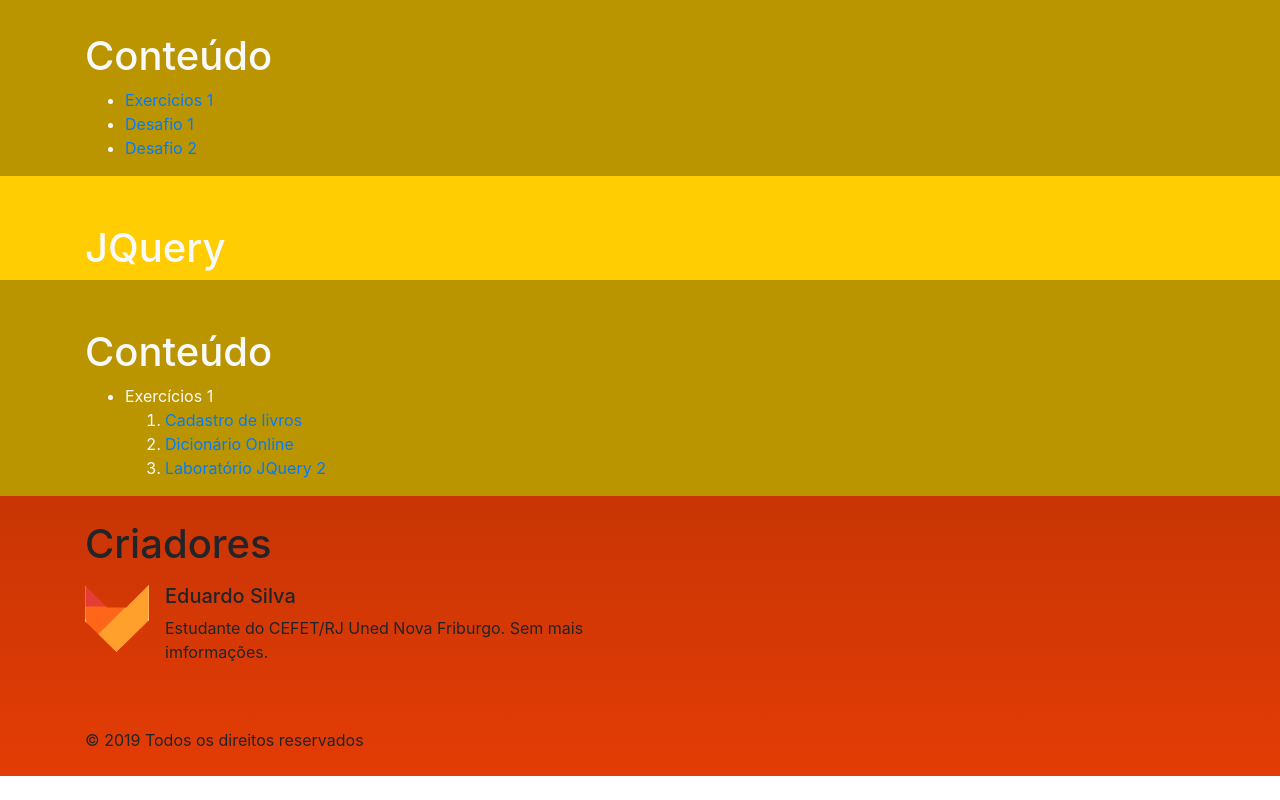
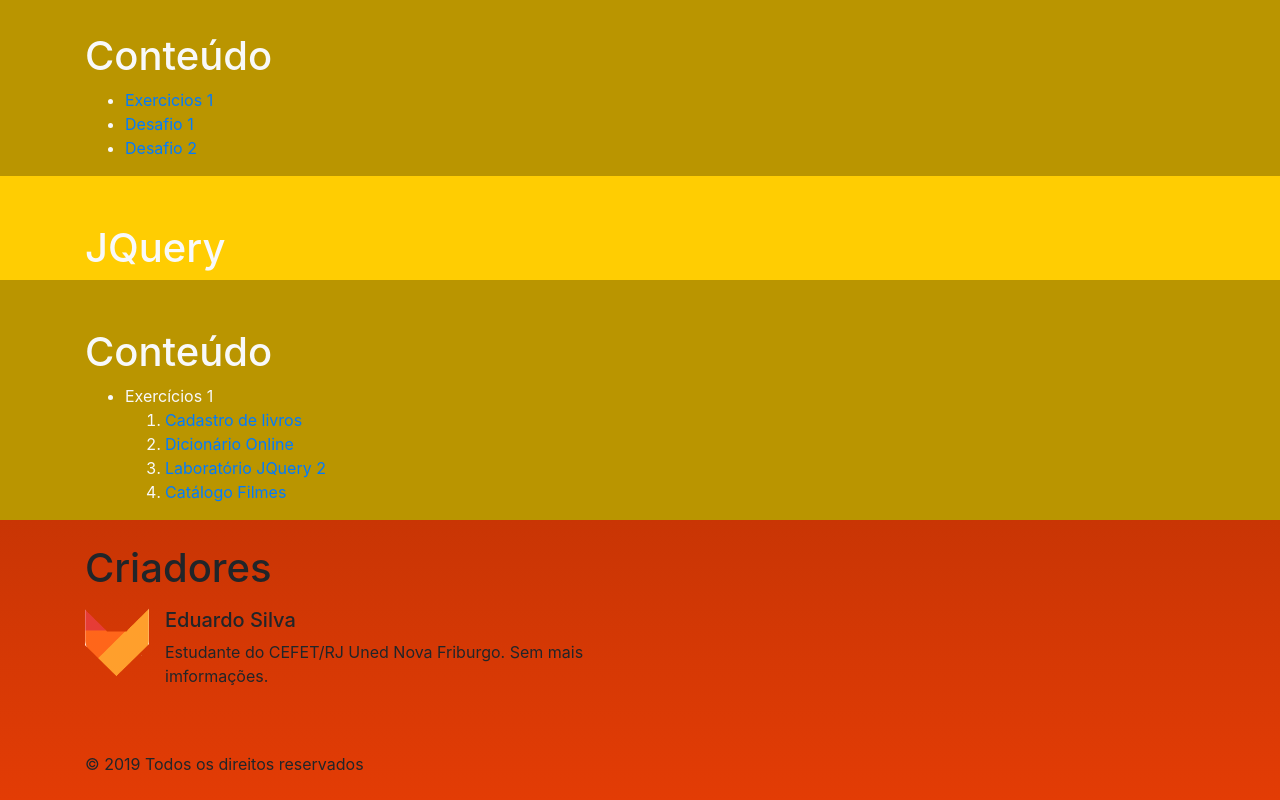
Before and after one commit to FastestFoxy/FastestFoxy.github.io, a plain HTML site: page index.html in a window 1280 px wide. Shown: the part 1617-2417 px from the top of the page. Before the commit the page ends 2393 px from the top, so only its background shows below. Drawn offline with Linux system fonts and the light colour scheme.

Commit message:
Add link do catalogo_filmes.html

```diff
--- a/index.html
+++ b/index.html
@@ -202,6 +202,7 @@
                   <li><a href="js-aula/form1.html">Cadastro de livros</a></li>
                   <li><a href="js-aula/form2.html">Dicionário Online</a></li>
                   <li><a href="js-aula/desafio3-jquery.html">Laboratório JQuery 2</a></li>
+                  <li><a href="js-aula/catalogo_filmes/catalogo_filmes.html">Catálogo Filmes</a></li>
                 </ol>
               </ul>
             </div>
```
